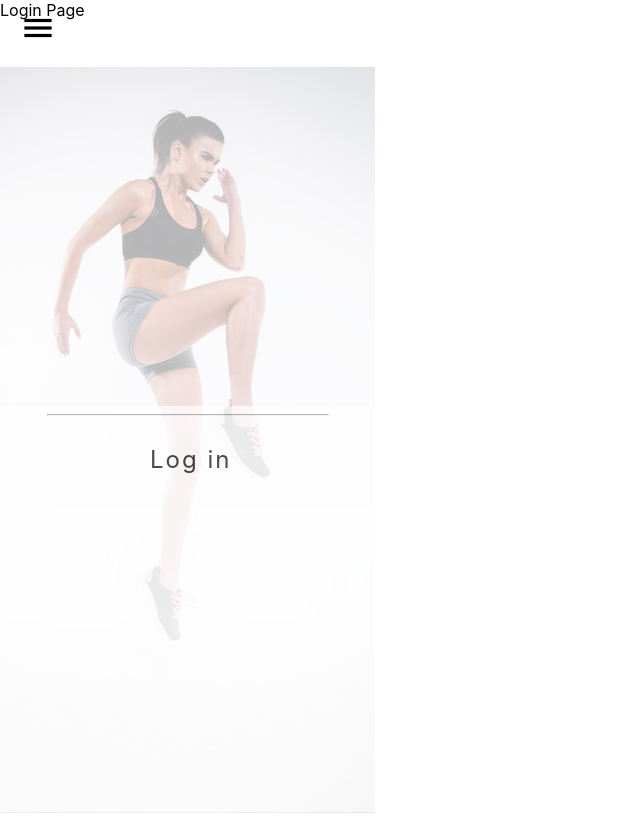
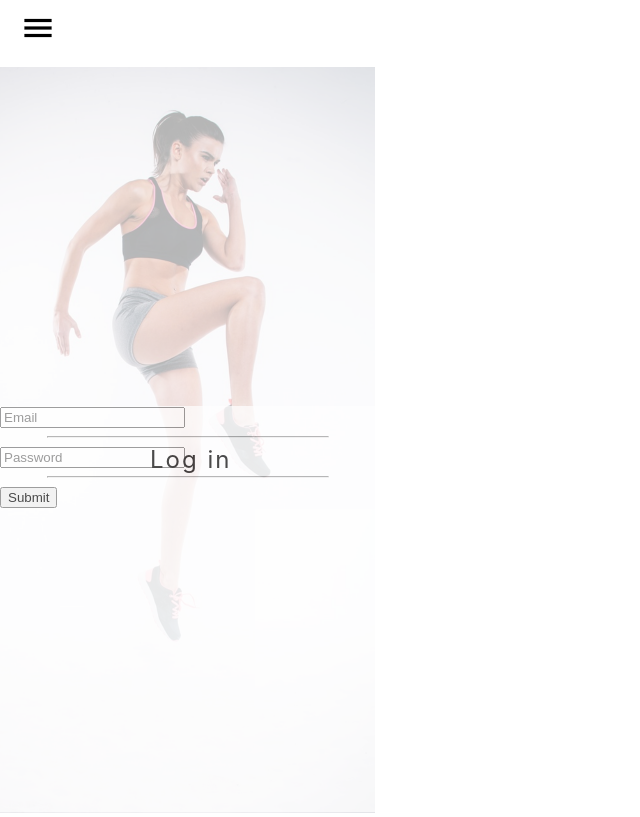
Before and after one commit to petermijkje/workout_app2, a React (Create React App) app in the folder workout_app/: page /Login in a window 1280 px wide. Shown: the whole page, without its empty margins (0-640 px from the left). Built offline with nearby package versions, Linux system fonts and the light colour scheme.

Commit message:
adding inputs to login

```diff
--- a/workout_app/src/pages/login-and-logout/login-and-logout.component.jsx
+++ b/workout_app/src/pages/login-and-logout/login-and-logout.component.jsx
@@ -5,10 +5,29 @@ import './login-and-logout.styles.scss'
 function Login() {
   return (
     <div className="login">
-      Login Page
       <div className="login-div">
         <div className="login-title">Log in</div>
-        <hr />
+        <form>
+          <label>
+            <input
+              className="email"
+              type="text"
+              name="email"
+              placeholder="Email"
+            />
+          </label>
+          <hr />
+          <label>
+            <input
+              className="password"
+              type="password"
+              name="email"
+              placeholder="Password"
+            />
+          </label>
+          <hr />
+          <input type="submit" value="Submit" />
+        </form>
       </div>
     </div>
   )
```
